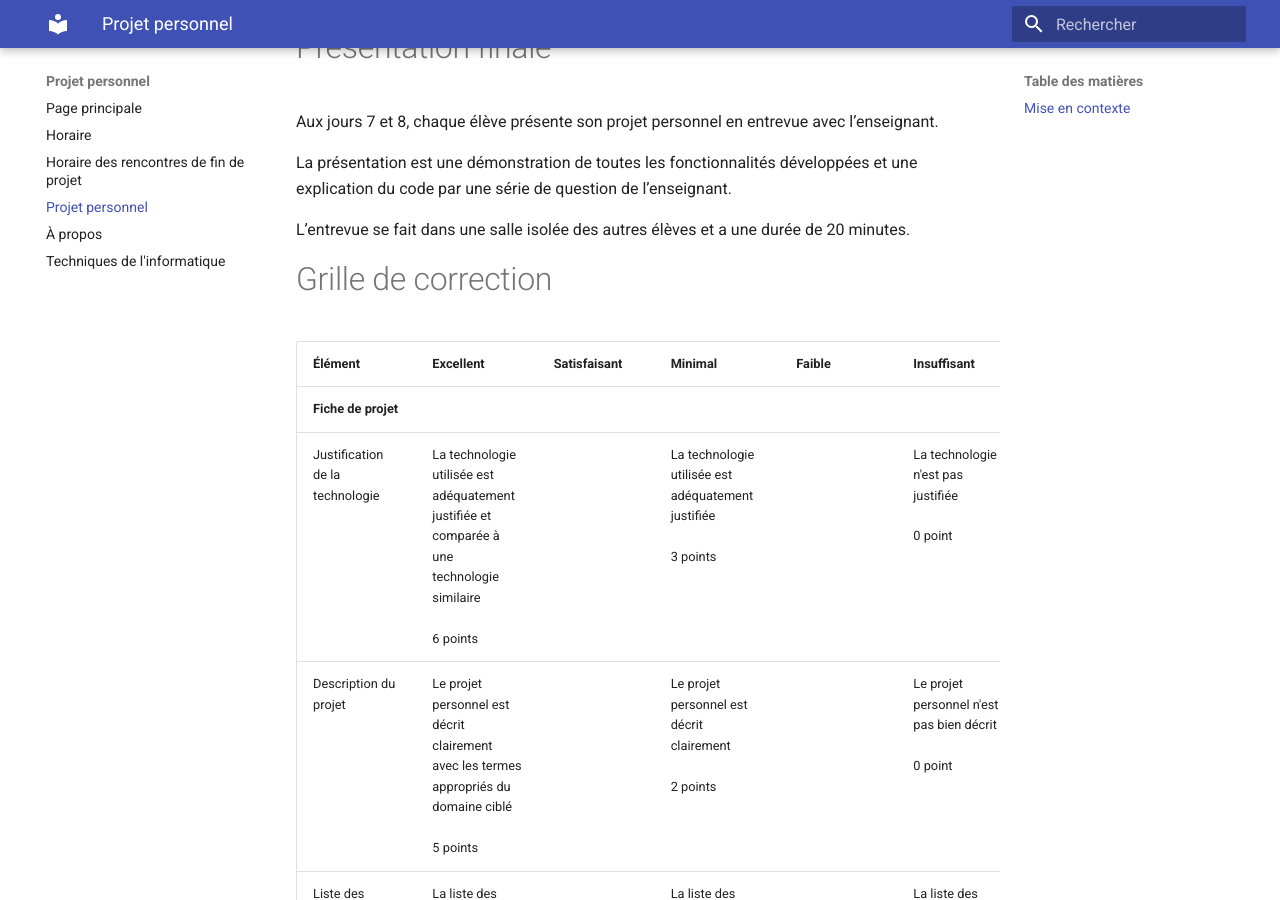
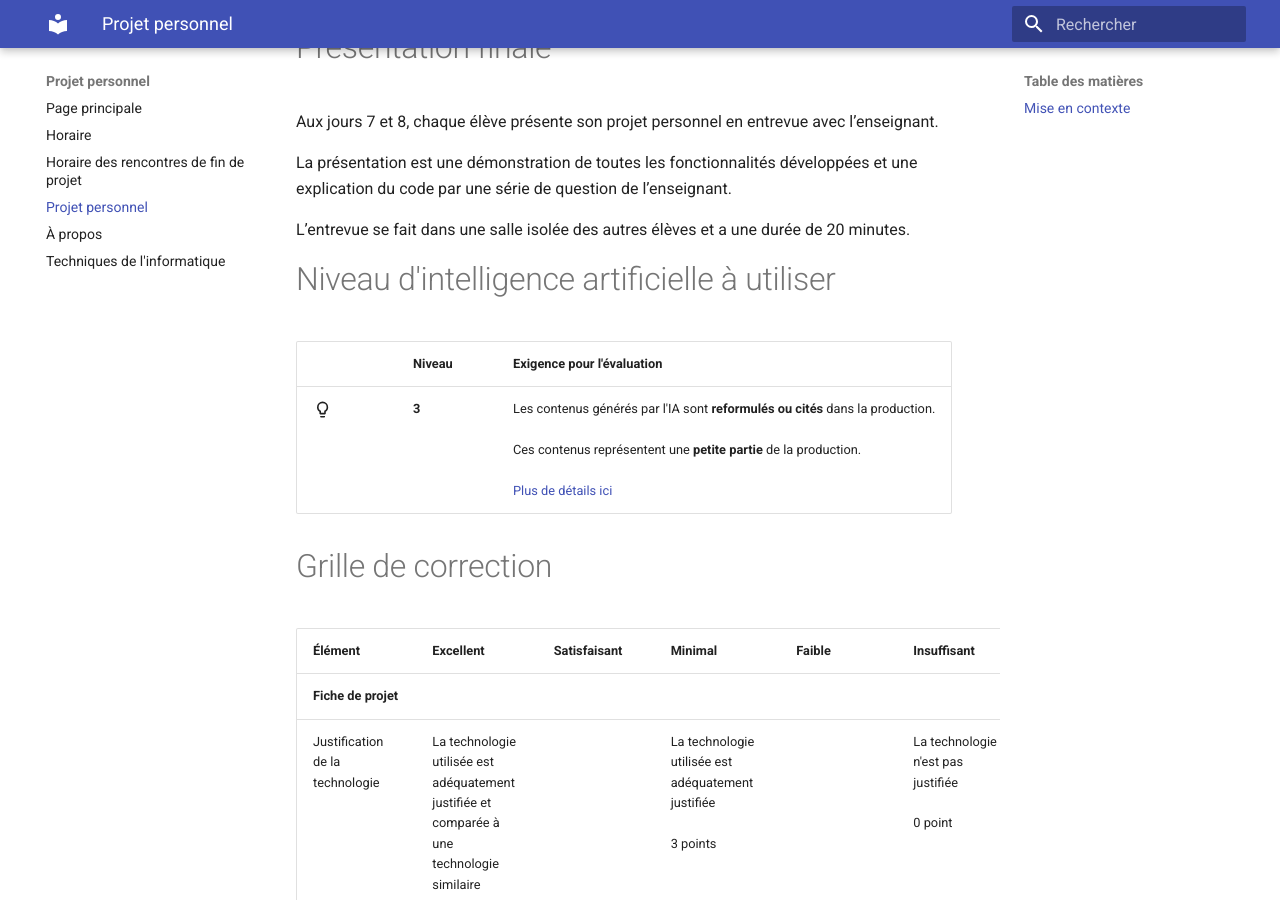
Before and after one commit to cegepvictoetienne/projetpersonnel, an MkDocs documentation site: the page built from wiki/projet_personnel.md, in a window 1280 px wide and 900 px high, scrolled down 2220 px. Built offline with MkDocs 1.6.1 and Material for MkDocs 9.7.7, drawn with Linux system fonts in a browser that asks for light colours.

Commit message:
ajout IA dans projet

```diff
--- a/wiki/projet_personnel.md
+++ b/wiki/projet_personnel.md
@@ -72,6 +72,12 @@ La présentation est une démonstration de toutes les fonctionnalités développ
 
 L’entrevue se fait dans une salle isolée des autres élèves et a une durée de 20 minutes.
 
+# Niveau d'intelligence artificielle à utiliser
+
+&nbsp;|Niveau|Exigence pour l'évaluation
+-|-|
+:material-lightbulb-outline:{ .lg .middle }|**3**|  Les contenus générés par l'IA sont **reformulés ou cités** dans la production.<br/><br/>Ces contenus représentent une **petite partie** de la production.<br/><br/>[Plus de détails ici](https://techinfo.profinfo.ca/niveaux-ia/)
+
 # Grille de correction
 Élément|Excellent|Satisfaisant|Minimal|Faible|Insuffisant
 --|--|--|--|--|--
```
Also changed, not shown: template/projet_personnel.md (+8 -0 lines).
